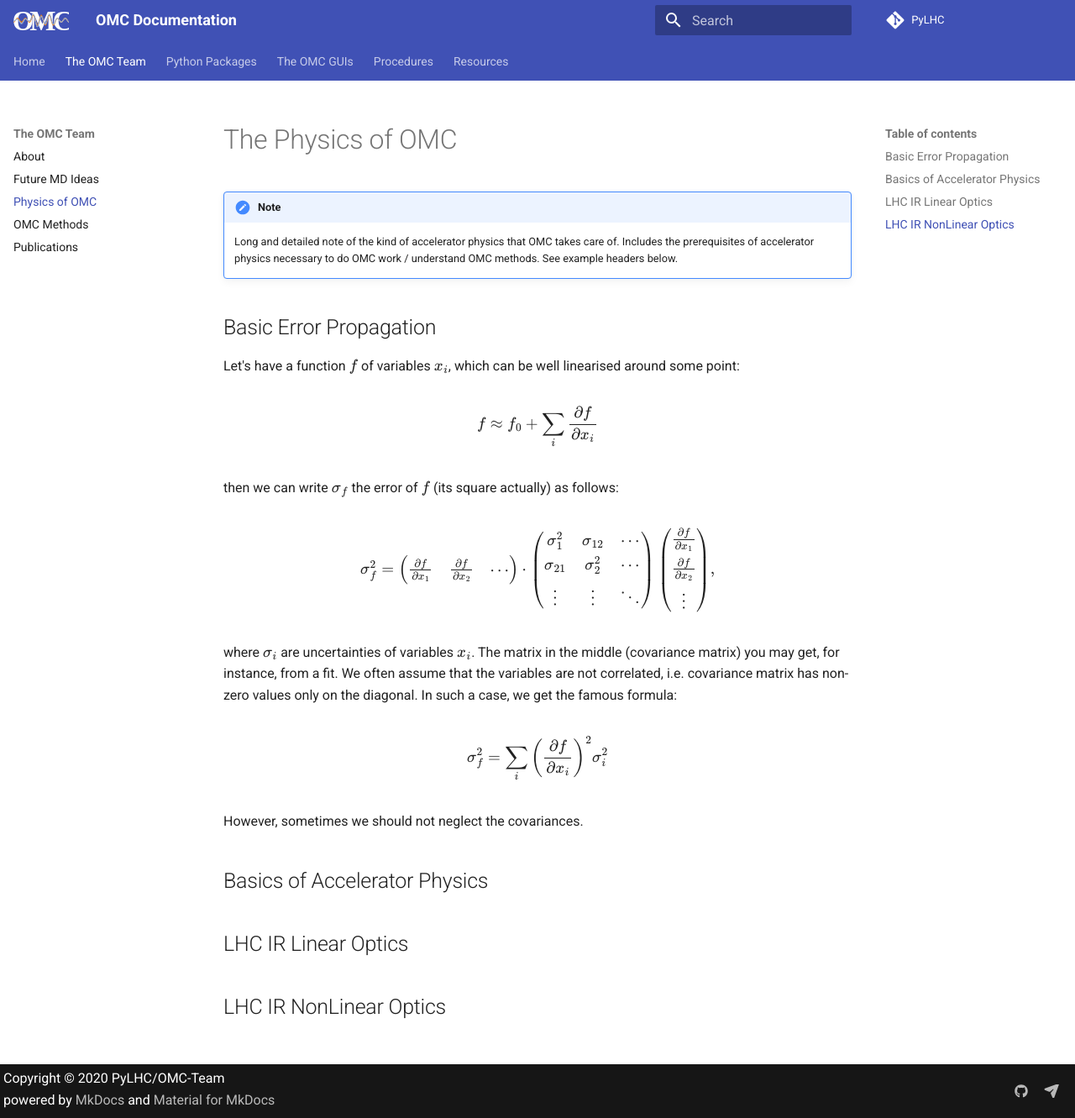
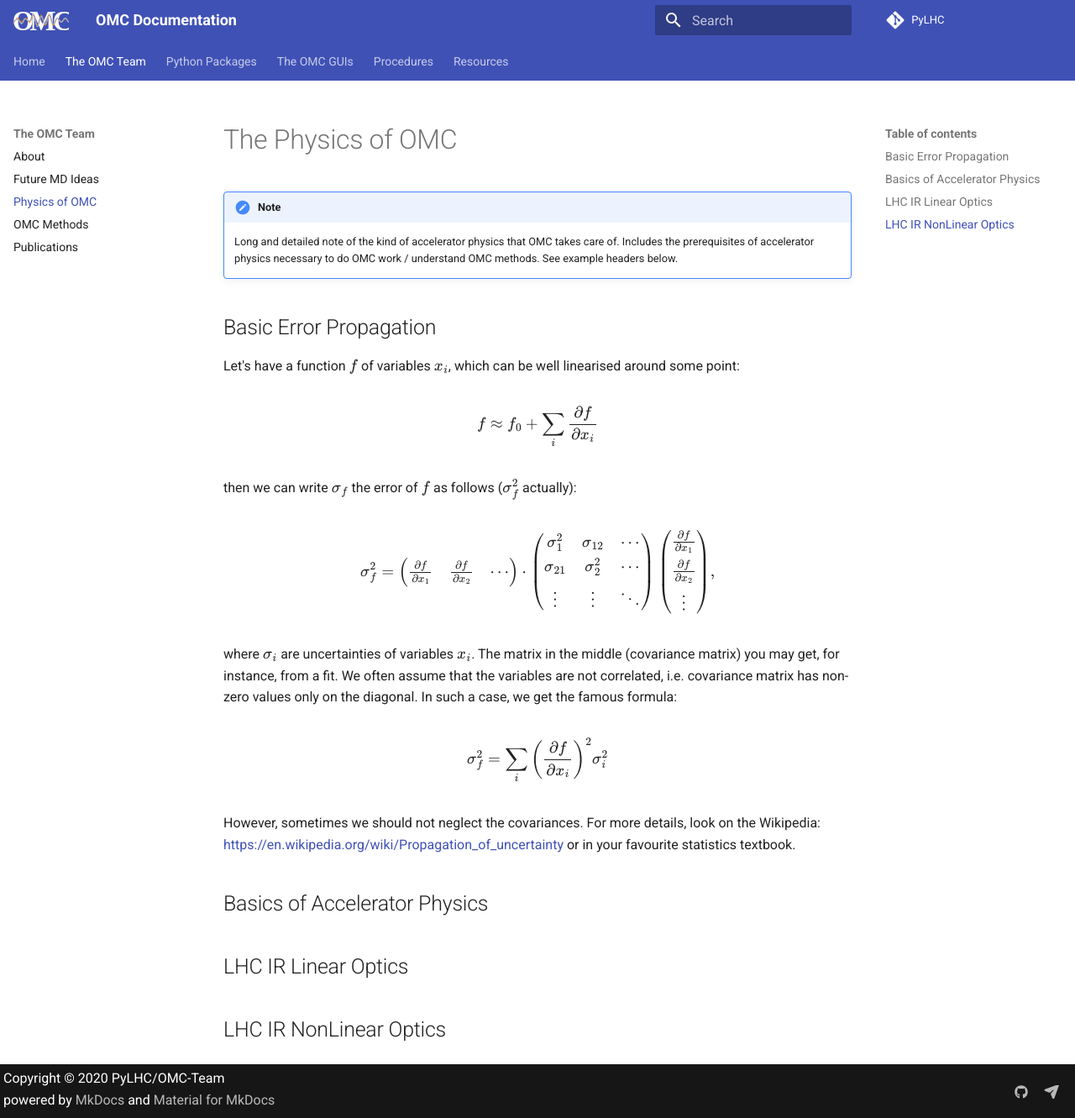
Before and after one commit to pylhc/pylhc.github.io, an MkDocs documentation site: the page built from docs/omc_team/physics.md, in a window 1280 px wide and 1331 px high. Shown: the whole window at 84% size. Built offline with MkDocs 1.6.1 and Material for MkDocs 9.7.7, drawn with Linux system fonts in a browser that asks for light colours.

Commit message:
Fixing confusing square, adding link to wikipedia

```diff
--- a/docs/omc_team/physics.md
+++ b/docs/omc_team/physics.md
@@ -12,7 +12,7 @@ $$
 f\approx f_0 + \sum_i \frac{\partial f}{\partial x_i} \notag
 $$
 
-then we can write $\sigma_f$ the error of $f$ (its square actually) as follows:
+then we can write $\sigma_f$ the error of $f$ as follows ($\sigma_f^2$ actually):
 
 $$
 \sigma_f^2=
@@ -31,6 +31,7 @@ $$
 $$
 
 However, sometimes we should not neglect the covariances.
+For more details, look on the Wikipedia: https://en.wikipedia.org/wiki/Propagation_of_uncertainty or in your favourite statistics textbook.
 
 ## Basics of Accelerator Physics
 
```
